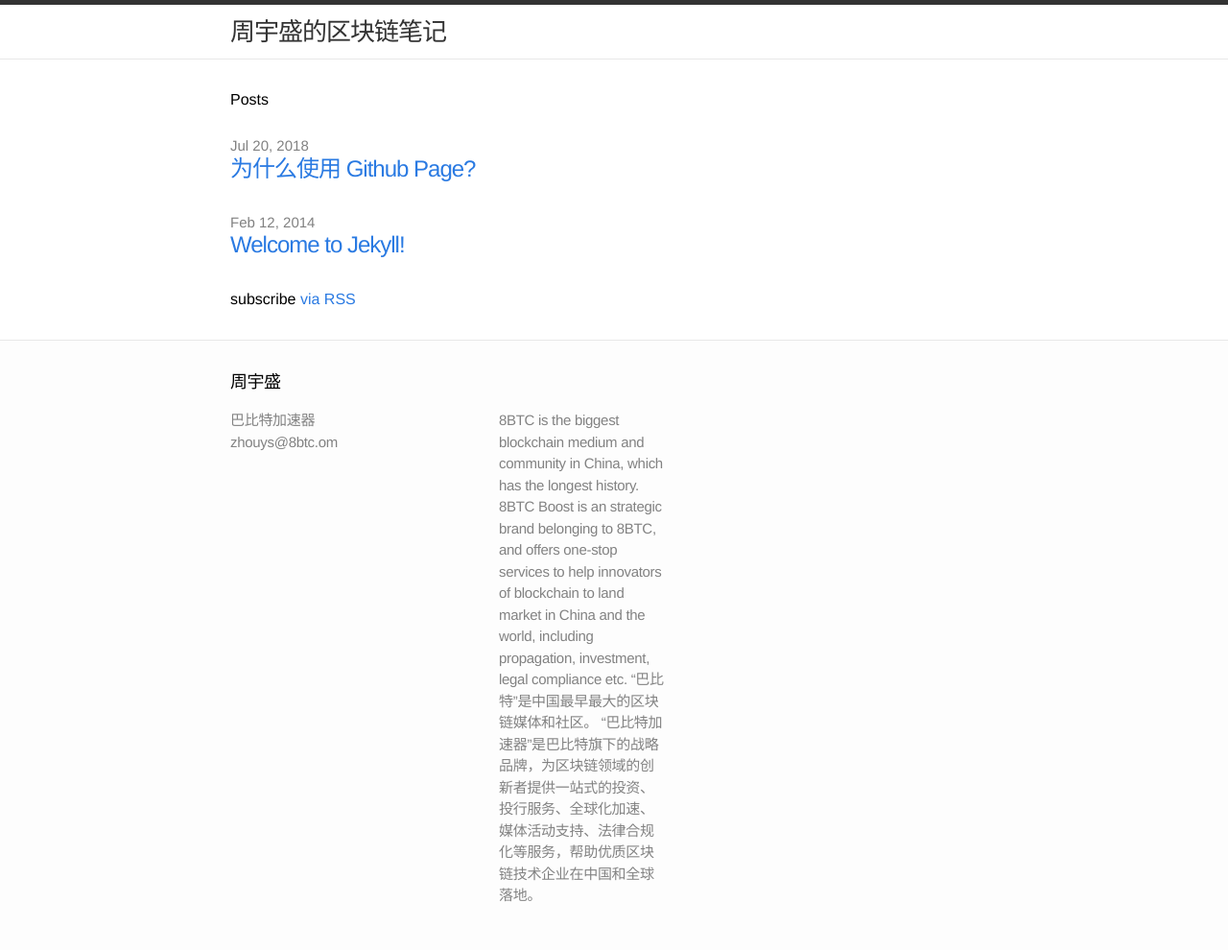
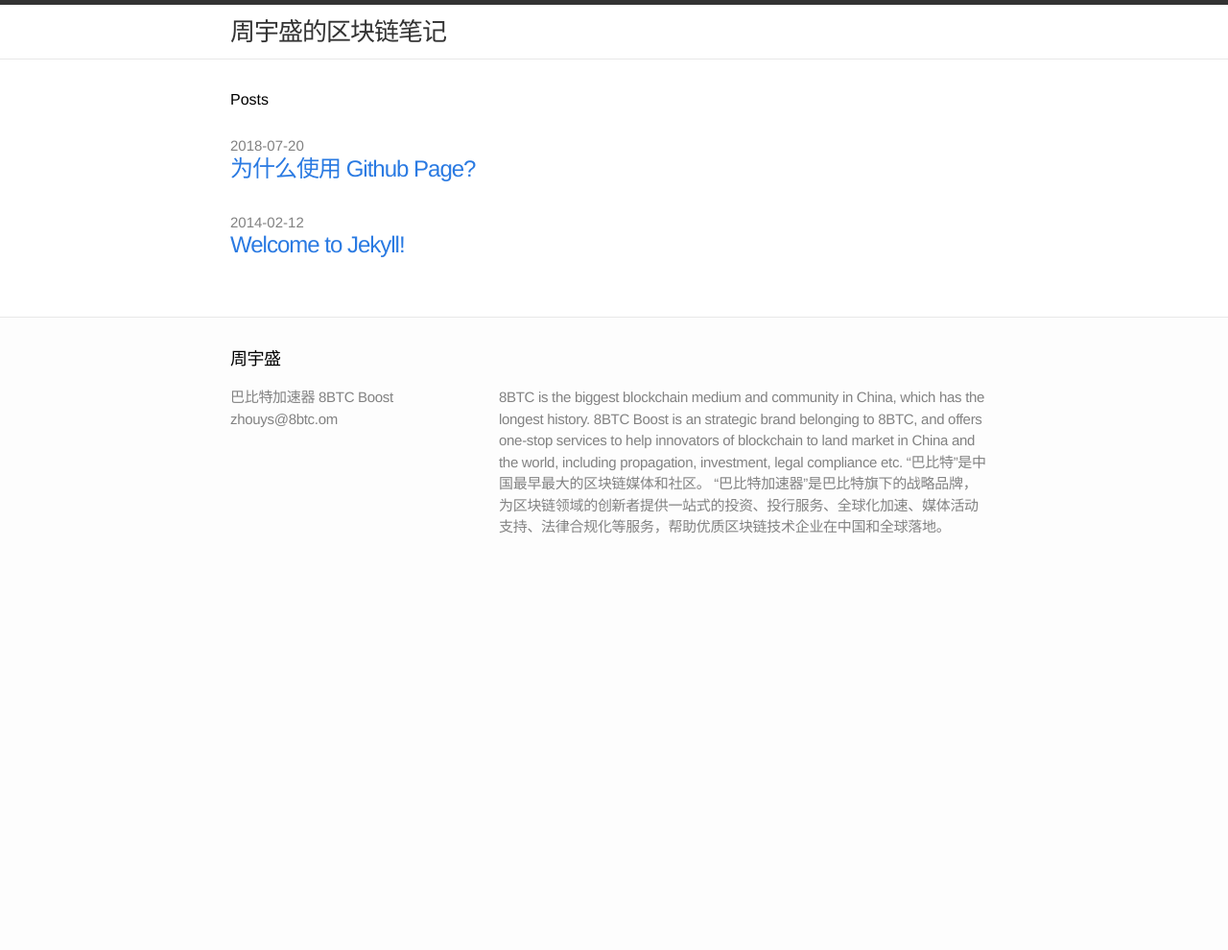
Before and after one commit to jasonzhouu/jekyll-template, a Jekyll site: the page built from index.html, in a window 1280 px wide. Shown: the whole page at 96% size. Built offline with Jekyll 4.4.1, drawn with Linux system fonts in a browser that asks for light colours; Markdown is read by kramdown in place of the engine named in the settings; after the commit the page ends 900 px from its top, so only the background shows below that.

Commit message:
- 改变时间格式为 “%Y-%m-%d”  - 改变 .footer-col-2 的 CSS 样式： 占据 .footer-col-1 之外所有的宽度  - 删除 markdown 的 redcarpet engine 设置，因为 github 不再支持这种 engine  - 删除首页订阅 RSS 的链接

```diff
--- a/_config.yml
+++ b/_config.yml
@@ -1,5 +1,4 @@
 name: 周宇盛的区块链笔记
-markdown: redcarpet
 pygments: true
 url: "zhouys.xyz"
 permalink: /posts/:title
--- a/_includes/footer.html
+++ b/_includes/footer.html
@@ -6,7 +6,7 @@
 
     <div class="footer-col-1 column">
       <ul>
-        <li>巴比特加速器</li>
+        <li>巴比特加速器 8BTC Boost</li>
         <li>zhouys@8btc.om</li>
       </ul>
     </div>
--- a/css/main.css
+++ b/css/main.css
@@ -99,19 +99,12 @@ a:visited { color: #205caa; }
   margin-right: 10px
 }
 .footer-col-2 {
-  width: 175px; /*fallback*/
-  width: -webkit-calc(23.125% - 10px);
-  width: -moz-calc(23.125% - 10px);
-  width: -o-calc(23.125% - 10px);
-  width: calc(23.125% - 10px);
+  width: 500px; /*fallback*/
+  width: -webkit-calc(65% - 10px);
+  width: -moz-calc(65% - 10px);
+  width: -o-calc(65% - 10px);
+  width: calc(65% - 10px);
   margin-right: 10px
-}
-.footer-col-3 {
-  width: 335px; /*fallback*/
-  width: -webkit-calc(41.875%);
-  width: -moz-calc(41.875%);
-  width: -o-calc(41.875%);
-  width: calc(41.875%);
 }
 
 .site-footer ul { list-style: none; }
@@ -334,12 +327,6 @@ a:visited { color: #205caa; }
     margin-right: 0;
   }
 
-  .site-footer .column.footer-col-3 {
-    width: auto;
-    float: none;
-    clear: both;
-  }
-
 }
 
 @media screen and (max-width: 600px) {
--- a/index.html
+++ b/index.html
@@ -8,10 +8,8 @@ layout: default
 
   <ul class="posts">
     {% for post in site.posts %}
-      <li><span class="post-date">{{ post.date | date: "%b %-d, %Y" }}</span> <a class="post-link" href="{{ post.url }}">{{ post.title }}</a></li>
+      <li><span class="post-date">{{ post.date | date: "%Y-%m-%d" }}</span> <a class="post-link" href="{{ post.url }}">{{ post.title }}</a></li>
     {% endfor %}
   </ul>
 
-  <p class="rss-subscribe">subscribe <a href="/feed.xml">via RSS</a></p>
-
 </div>
```
